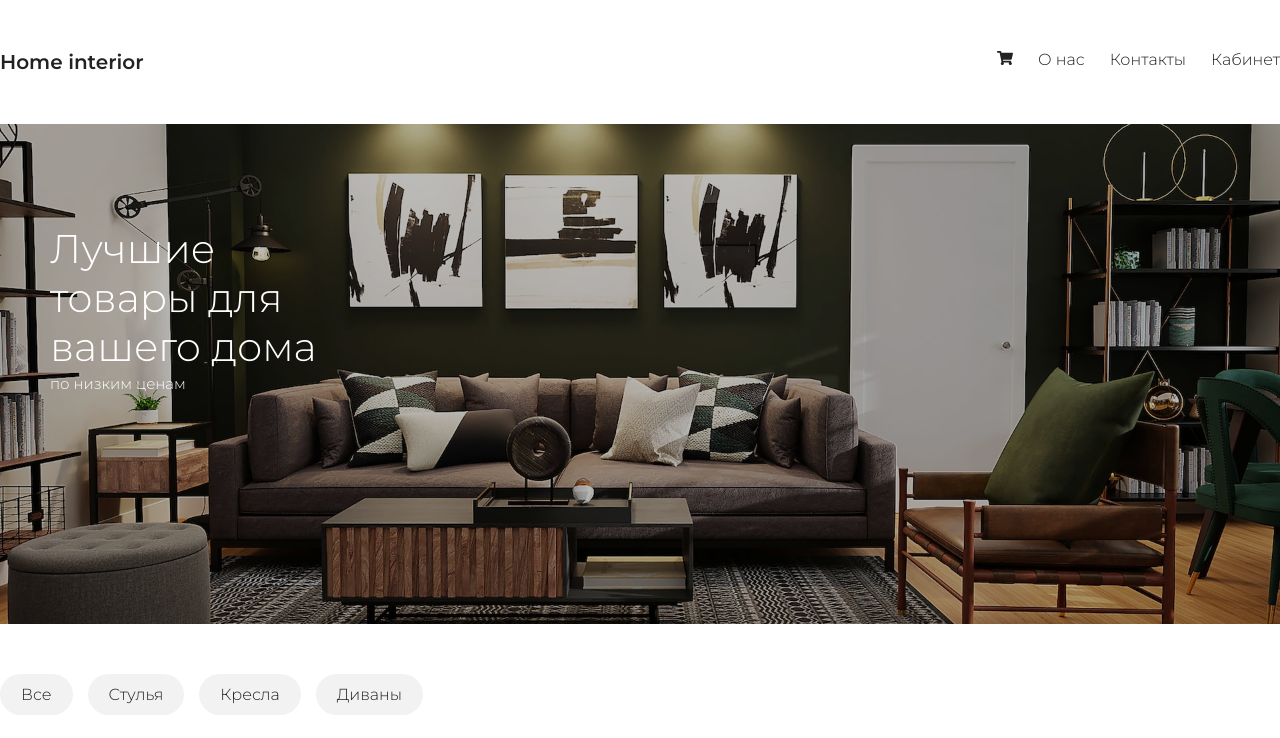
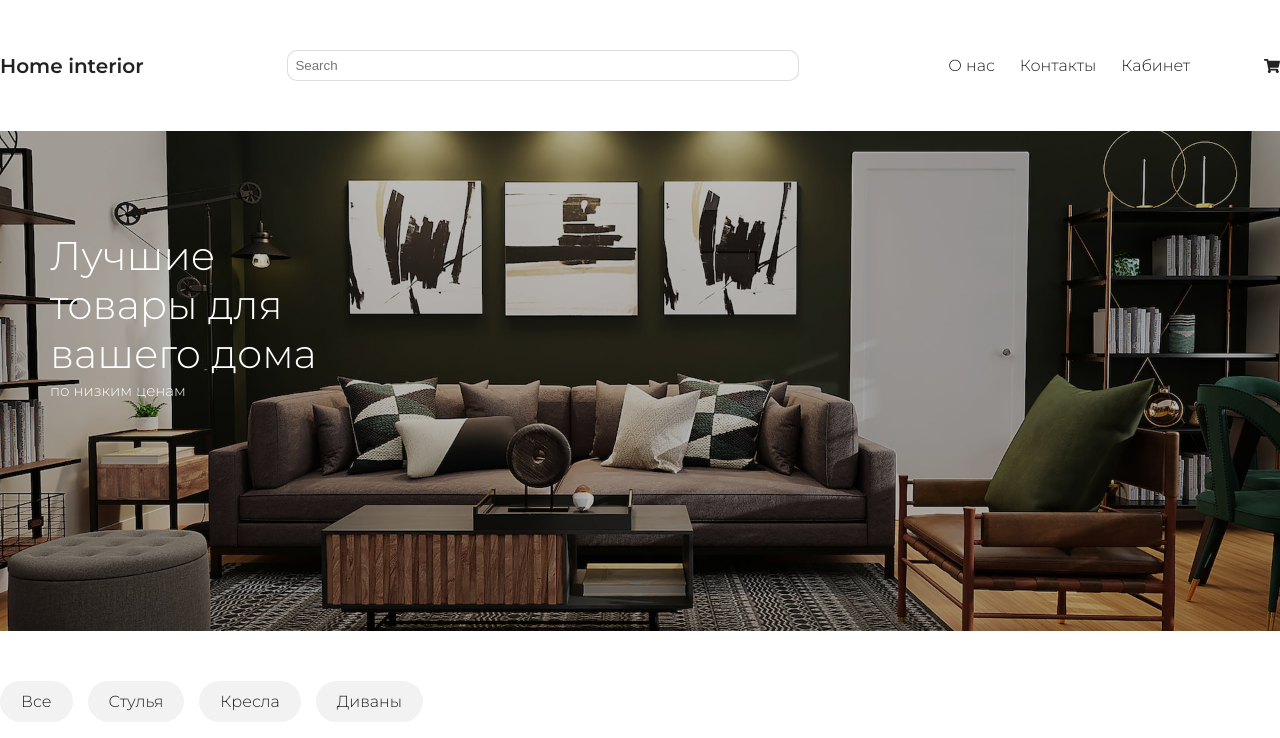
Before and after one commit to IlyaRid/Home-interior, a React (Create React App) app in the folder e-commerce/: page / in a window 1280 px wide. Shown: the top 738 px of the page. Built offline with nearby package versions, Linux system fonts and the light colour scheme.

Commit message:
Create search input

```diff
--- a/e-commerce/package.json
+++ b/e-commerce/package.json
@@ -7,6 +7,7 @@
     "@testing-library/react": "^13.4.0",
     "@testing-library/user-event": "^13.5.0",
     "react": "^18.2.0",
+    "react-click-away-listener": "^2.2.3",
     "react-dom": "^18.2.0",
     "react-icons": "^4.7.1",
     "react-scripts": "5.0.1",
--- a/e-commerce/src/App.js
+++ b/e-commerce/src/App.js
@@ -47,6 +47,7 @@ class App extends React.Component {
     this.state.currentItems = this.state.items;
     this.addToOrder = this.addToOrder.bind(this);
     this.deletOrder = this.deletOrder.bind(this);
+    this.search = this.search.bind(this);
     this.chooseCategories = this.chooseCategories.bind(this);
     this.onModule = this.onModule.bind(this);
   }
@@ -80,6 +81,8 @@ class App extends React.Component {
     this.setState({ fullItem: item });
     this.setState({ moduleWin: !this.state.moduleWin });
   }
+
+  search(keyword) {}
 
   chooseCategories(category) {
     if (category === "All") {
--- a/e-commerce/src/components/Header.js
+++ b/e-commerce/src/components/Header.js
@@ -27,8 +27,14 @@ export default function Header(props) {
 
   return (
     <header>
-      <div>
+      <div className="head">
         <span className="logo">Home interior</span>
+        <input
+          className="search"
+          type="search"
+          placeholder="Search"
+          aria-label="Search"
+        />
         <ul className="nav">
           <li>О нас</li>
           <li>Контакты</li>
--- a/e-commerce/src/components/ModulWin.js
+++ b/e-commerce/src/components/ModulWin.js
@@ -1,15 +1,13 @@
 import React, { Component } from "react";
+import ClickAwayListener from "react-click-away-listener";
 
 export class ModulWin extends Component {
   render() {
     return (
       <div className="full-item">
+        <ClickAwayListener onClickAway={() => this.props.onModule()}>
           <div>
-          <img
-            src={"./img/" + this.props.item.img}
-            alt="item"
-            onClick={() => this.props.onModule()}
-          />
+            <img src={"./img/" + this.props.item.img} alt="item" />
             <h2>{this.props.item.title}</h2>
             <p>{this.props.item.desc}</p>
             <b>{this.props.item.price}$</b>
@@ -20,6 +18,7 @@ export class ModulWin extends Component {
               +
             </div>
           </div>
+        </ClickAwayListener>
       </div>
     );
   }
--- a/e-commerce/src/index.css
+++ b/e-commerce/src/index.css
@@ -21,9 +21,24 @@ header {
   position: relative;
 }
 
+header .head {
+  display: flex;
+  align-items: center;
+  justify-content: space-between;
+}
+
 header .logo {
   font-weight: 600;
   font-size: 20px;
+}
+
+header .search {
+  margin-left: 70px;
+  margin-right: 50px;
+  padding: 7px;
+  width: 40%;
+  border: 1px solid #a0a0a05b;
+  border-radius: 10px 10px 10px 10px;
 }
 
 header ul.nav {
```
Also changed, not shown: 1 other file (tests, documents, lock files or other folders). Lines whose indentation alone changed are shown as unchanged.
